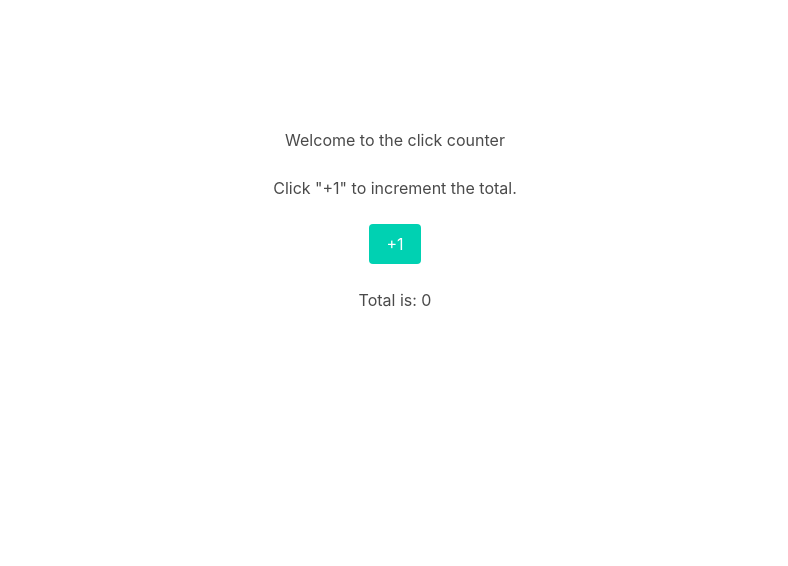
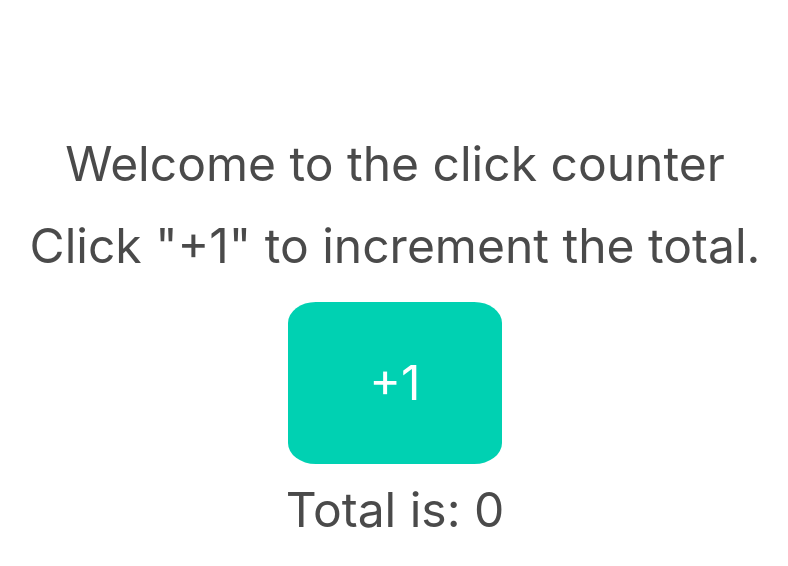
Before and after one commit to J-Hanwell/Emporium, a plain HTML site: page click-counter/index.html in a window 1280 px wide. Shown: the whole page, without its empty margins (245-1033 px from the left). Drawn offline with nearby package versions, Linux system fonts and the light colour scheme.

Commit message:
changed font sizes and formatting on click counter, roman numeral converter and palindrome checker. Added link to palindrome checker from index page.

```diff
--- a/click-counter/index.html
+++ b/click-counter/index.html
@@ -3,18 +3,14 @@
 <head>
 	<title>Click Counter</title>
 	 <link rel="stylesheet" href="https://cdn.jsdelivr.net/npm/bulma@0.9.4/css/bulma.min.css">
-	 <style>
-		.main {
-			margin-top: 10%;
-		}
-	 </style>
+	 <link rel="stylesheet" href="styles.css">
 </head>
 <body>
-	<section class="main">
+	<section class="main is-size-1 is-size-2-mobile">
 		<div class="container has-text-centered">
-			<h2>Welcome to the click counter</h2> <br>
-			<h2>Click "+1" to increment the total.</h2> <br>
-			<button class="button is-primary" onclick="clickF()">+1</button> <br> <br>
+			<h2 class="add-margin">Welcome to the click counter</h2>
+			<h2 class="add-margin">Click "+1" to increment the total.</h2>
+			<button class="button is-primary add-margin pad-out is-size-1" onclick="clickF()">+1</button>
 
 			<p>Total is: <span id="clicker">0</span></p>
 		</div>
--- a/click-counter/styles.css
+++ b/click-counter/styles.css
@@ -1,29 +1,12 @@
-h1, h2 {
-color: blue;
-text-align: center;
+.main {
+    margin-top: 10%;
 }
 
-h2 {
-margin: 10em;
+.add-margin {
+    margin: 10px
 }
 
-body {
-background-color: gray;
+.pad-out {
+    padding: 5rem;
+    border-radius: 13%;
 }
-
-button {
-display: block;
-width: auto;
-margin: auto auto 10px auto;
-}
-
-
-#clicker {
-display: block;
-width: 50px;
-padding: 50px;
-margin: auto;
-background-color: white;
-border: black;
-color: black;
-}
--- a/palindrome/styles.css
+++ b/palindrome/styles.css
@@ -1,5 +1,6 @@
 .button {
 margin: 15px;
+padding: 2rem;
 }
 
 .main {
--- a/roman/styles.css
+++ b/roman/styles.css
@@ -1,7 +1,12 @@
-.button {
-margin: 15px;
-}
-
 .main {
     margin-top: 10%;
 }
+
+.add-margin {
+    margin: 10px
+}
+
+.pad-out {
+    padding: 3rem;
+    border-radius: 13%;
+}
```
Also changed, not shown: index/index.html (+4 -0 lines), palindrome/index.html (+4 -4 lines), roman/index.html (+6 -6 lines), index/images/exchange.png (added).
